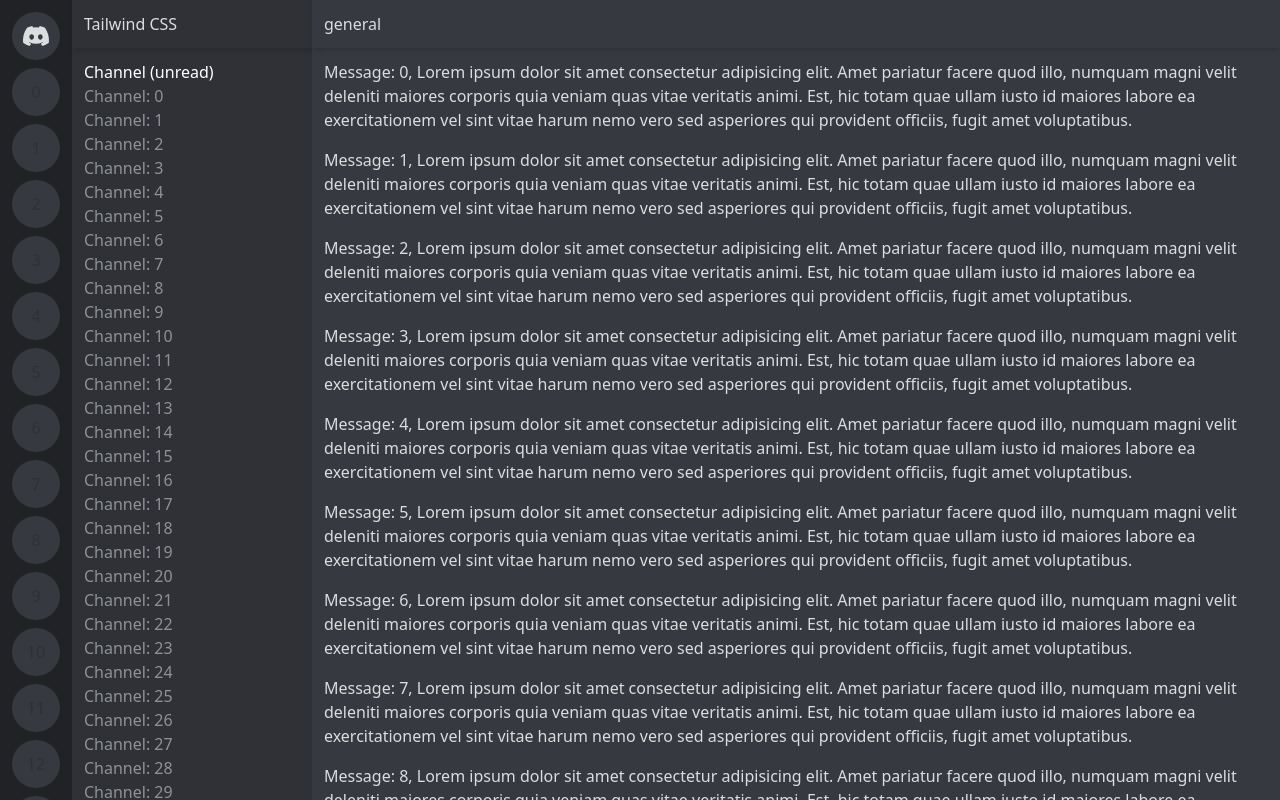
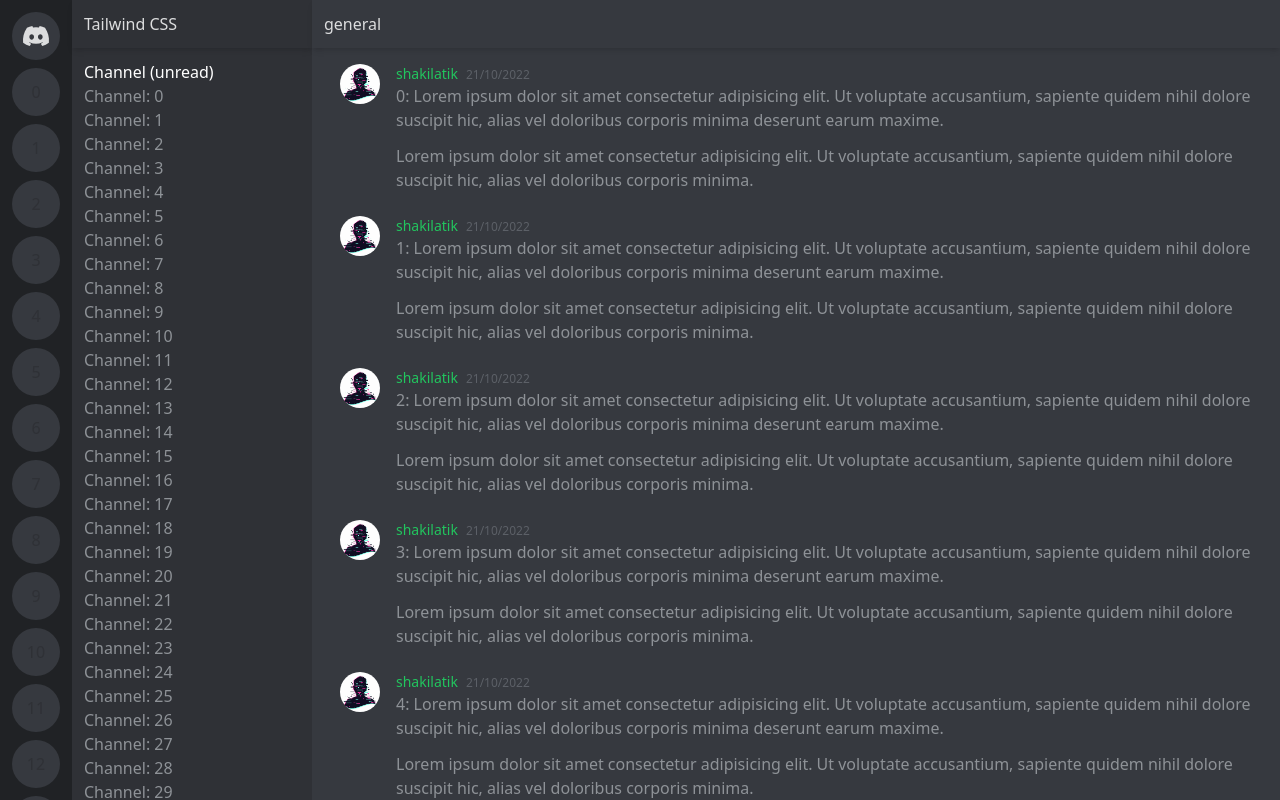
Before and after one commit to SShipon/single_messge, a React (Create React App) app: page / in a window 1280 px wide. Built offline with nearby package versions, Linux system fonts and the light colour scheme.

Commit message:
message sec added in layout

```diff
--- a/src/components/Layout.jsx
+++ b/src/components/Layout.jsx
@@ -1,4 +1,5 @@
 import React from 'react'
+import SingleMessage from './SingleMessage'
 
 const Layout = () => {
   return (
@@ -28,14 +29,7 @@
         <div className='px-3 h-12 flex items-center shadow-md'>general</div>
         <div className='p-3 flex-1 overflow-y-scroll space-y-4'>
           {[...Array(40)].map((_, i) => (
-            <p>
-              Message: {i}, Lorem ipsum dolor sit amet consectetur adipisicing
-              elit. Amet pariatur facere quod illo, numquam magni velit deleniti
-              maiores corporis quia veniam quas vitae veritatis animi. Est, hic
-              totam quae ullam iusto id maiores labore ea exercitationem vel
-              sint vitae harum nemo vero sed asperiores qui provident officiis,
-              fugit amet voluptatibus.
-            </p>
+            <SingleMessage i={i} />
           ))}
         </div>
       </div>
--- a/src/components/SingleMessage.jsx
+++ b/src/components/SingleMessage.jsx
@@ -1,28 +1,24 @@
 import React from 'react'
 import avatarImg from '../assets/avatar.jpg'
 
-const SingleMessage = () => {
+const SingleMessage = ({ i }) => {
   return (
-    <div className='bg-gray-700 min-h-screen text-white flex flex-col justify-center items-center'>
-      <h1 className='text-2xl text-gray-200 underline'>
-        Discord Message Component
-      </h1>
-      <div className='max-w-lg border rounded-md p-5 mt-5'>
+    <div className='bg-gray-700 text-white flex flex-col justify-center items-center'>
       <div className='flex hover:bg-gray-800 hover:bg-opacity-30 px-4 py-1'>
         <img
           src={avatarImg}
           alt='avatar'
-            className='w-10 h-10 rounded-full mr-4'
+          className='w-10 h-10 rounded-full mr-4 cursor-pointer'
         />
         <div>
           <p className='flex items-baseline'>
-              <span className='text-green-500 mr-2 text-sm font-medium'>
+            <span className='text-green-500 mr-2 text-sm font-medium cursor-pointer'>
               shakilatik
             </span>
             <span className='text-xs text-gray-500'>21/10/2022</span>
           </p>
           <p className='text-gray-300'>
-              Lorem ipsum dolor sit amet consectetur adipisicing elit. Ut
+            {i}: Lorem ipsum dolor sit amet consectetur adipisicing elit. Ut
             voluptate accusantium, sapiente quidem nihil dolore suscipit hic,
             alias vel doloribus corporis minima deserunt earum maxime.
           </p>
@@ -30,17 +26,10 @@
       </div>
       <div className='mt-1 hover:bg-gray-800 hover:bg-opacity-30 px-4 py-1'>
         <p className='text-gray-300 pl-14'>
-            Lorem ipsum dolor sit amet consectetur adipisicing elit. Ut
-            voluptate accusantium, sapiente quidem nihil dolore suscipit hic,
-            alias vel doloribus corporis minima.
+          Lorem ipsum dolor sit amet consectetur adipisicing elit. Ut voluptate
+          accusantium, sapiente quidem nihil dolore suscipit hic, alias vel
+          doloribus corporis minima.
         </p>
-        </div>
-        <div className='mt-1 hover:bg-gray-800 hover:bg-opacity-30 px-4 py-1'>
-          <p className='text-gray-300 pl-14'>
-            Lorem ipsum dolor sit amet consectetur adipisicing elit. Ut
-            voluptate accusantium, sapiente quidem nihil dolore suscipit hic.
-          </p>
-        </div>
       </div>
     </div>
   )
```
Lines whose indentation alone changed are shown as unchanged.
